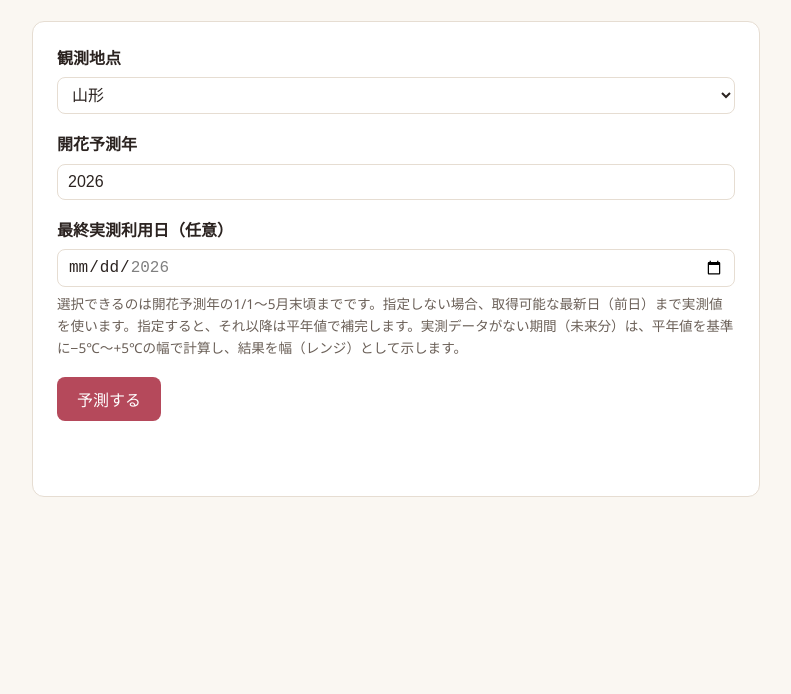
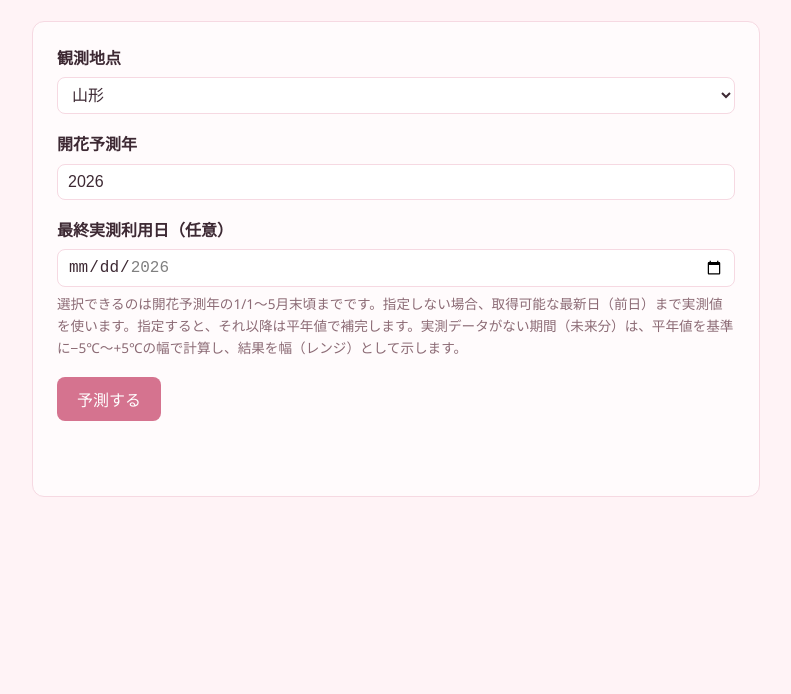
Before and after one commit to AsahiMo/outou-kaika-yosoku, a website with bundled scripts: page frontend/index.html in a window 1280 px wide. Shown: the part 106-800 px from the top of the page, without its empty margins (244-1035 px from the left). Built offline with nearby package versions, Linux system fonts and the light colour scheme.

Commit message:
テーマカラーを桜色に変更

```diff
--- a/frontend/style.css
+++ b/frontend/style.css
@@ -1,13 +1,13 @@
 :root {
-  --bg: #faf7f2;
-  --card-bg: #ffffff;
-  --text: #2b2320;
-  --muted: #6b6058;
-  --border: #e6ddd2;
-  --accent: #b5495b;
-  --accent-dark: #8f3648;
-  --series-1: #c0392b; /* 佐藤錦 */
-  --series-2: #2e6ca4; /* 紅秀峰 */
+  --bg: #fff3f6;
+  --card-bg: #fffbfc;
+  --text: #3d2933;
+  --muted: #8c6b75;
+  --border: #f6d9e2;
+  --accent: #d5738f;
+  --accent-dark: #b8546f;
+  --series-1: #c2185b; /* 佐藤錦 */
+  --series-2: #4a7c59; /* 紅秀峰 */
 }
 
 * { box-sizing: border-box; }
```
